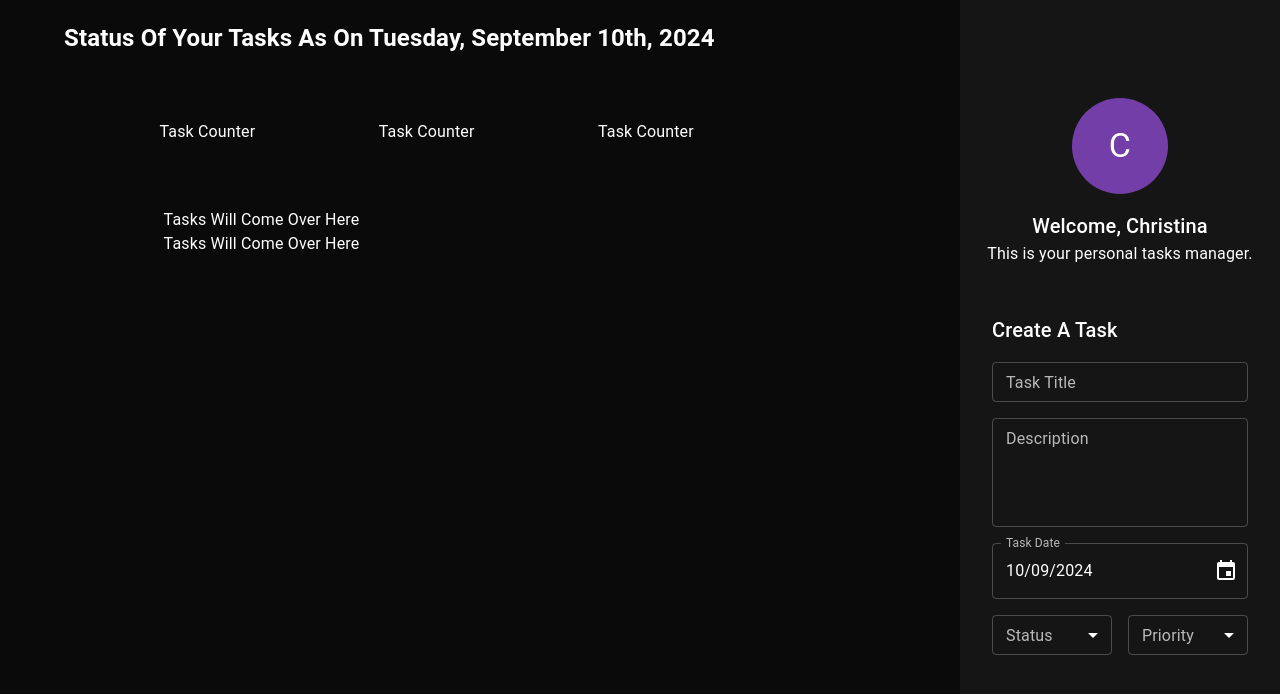
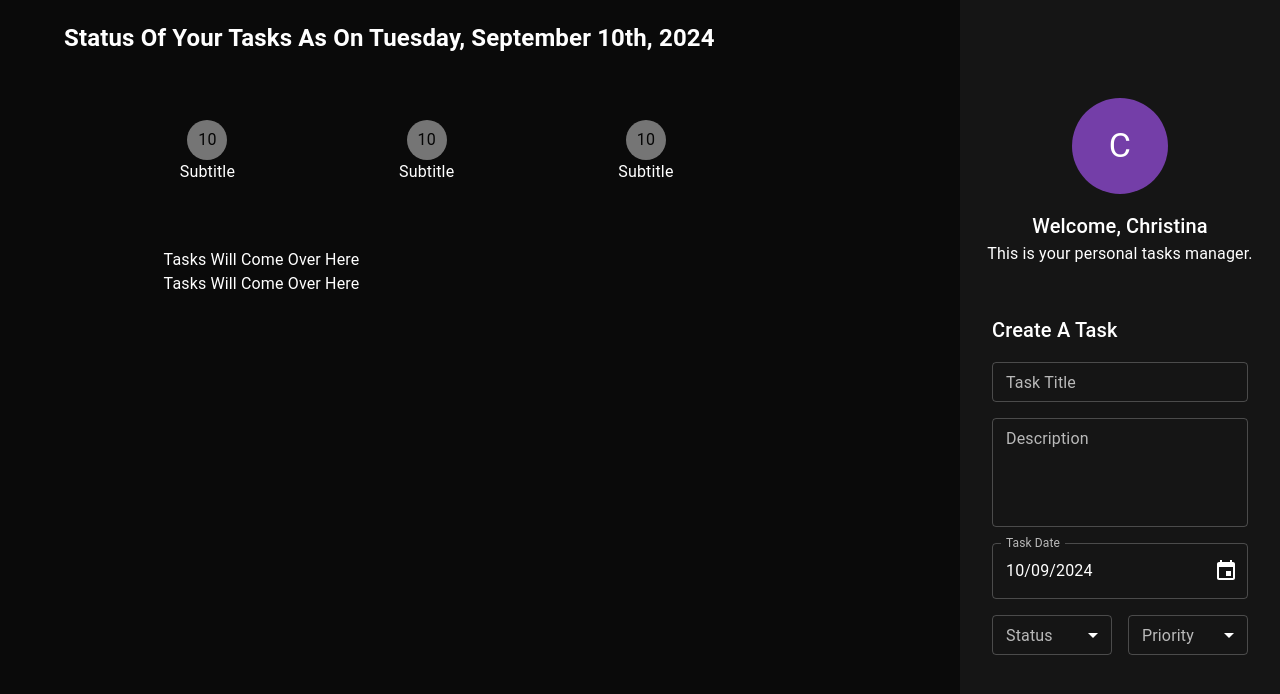
Before and after one commit to chochristinak/typescript-task-app, a React (Create React App) app: page / in a window 1280 px wide. Shown: the top 694 px of the page. Built offline with nearby package versions, Linux system fonts and the light colour scheme.

Commit message:
Create taskCounter component, add to taskArea

```diff
--- a/src/components/taskArea/taskArea.tsx
+++ b/src/components/taskArea/taskArea.tsx
@@ -1,6 +1,8 @@
 import React, { FC, ReactElement} from 'react';
 import { Grid, Box } from '@mui/material';
+
 import { format } from 'date-fns';
+import { TaskCounter } from '../taskCounter/taskCounter';
 
 export const TaskArea: FC = (): ReactElement => {
     return(
@@ -25,9 +27,9 @@
                 xs={12}
                 mb={8}
                 >
-                    <Box>Task Counter</Box>
-                    <Box>Task Counter</Box>
-                    <Box>Task Counter</Box>
+                    <TaskCounter />
+                    <TaskCounter />
+                    <TaskCounter />
                 </Grid>
                 <Grid
                 item
--- /dev/null
+++ b/src/components/taskCounter/taskCounter.tsx
@@ -0,0 +1,20 @@
+import React, { FC, ReactElement } from "react";
+import { Avatar, Box, Typography } from "@mui/material";
+
+export const TaskCounter: FC = (): ReactElement => {
+  return (
+    <>
+      <Box
+        display="flex"
+        flexDirection="column"
+        justifyContent="center"
+        alignItems="center"
+      >
+        <Avatar>
+            <Typography>10</Typography>
+        </Avatar>
+        <Typography>Subtitle</Typography>
+      </Box>
+    </>
+  );
+};
```
